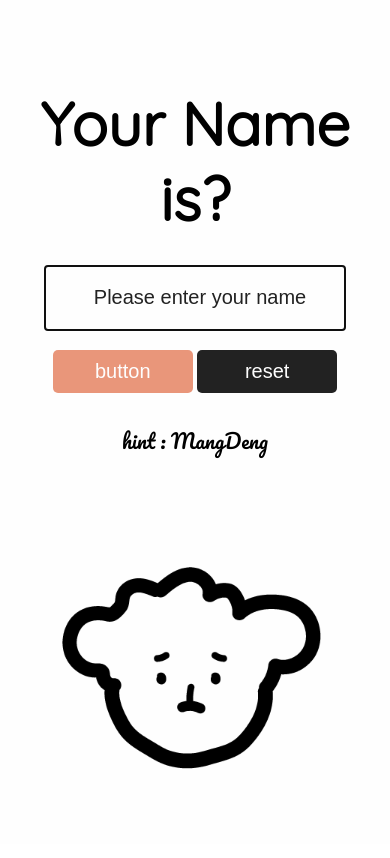
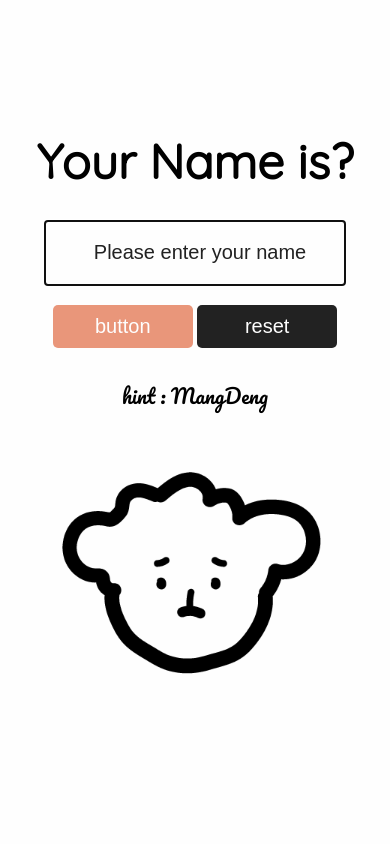
Before and after one commit to flowerkong3/play_yourname, a plain HTML site: page index.html in a window 390 px wide. Drawn offline with nearby package versions, Linux system fonts and the light colour scheme; a web font is replaced by a local one.

Commit message:
css 반응형 폰트사이트 수정

```diff
--- a/resources/css/ui.css
+++ b/resources/css/ui.css
@@ -97,10 +97,10 @@ button {cursor:pointer;}
 @media screen and (max-width:768px){
 	.inner {text-align:center}
 	.sec-intro .title {
-		font-size:60px;
+		font-size:3rem;
 	}
 	.sec-intro input[type="text"] {text-align:center}
-	.sec-intro .dog {position:relative}
+	.sec-intro .dog {position:relative; top:50px}
 
 	.sec-tail p {text-align:center; width:100%}
 	.sec-tail p,
```
